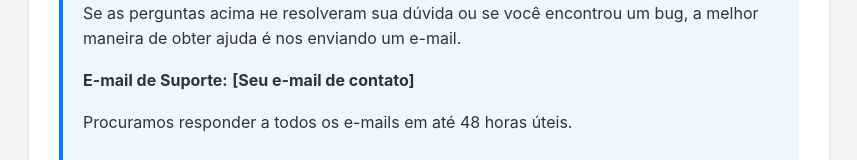
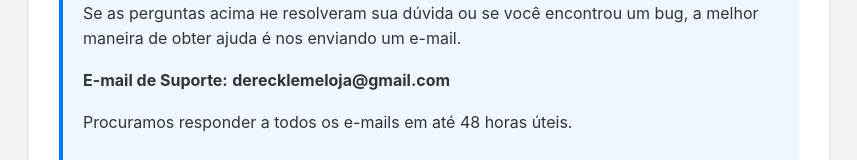
Before and after one commit to dereckleme/politica-privacidade, a plain HTML site: page suporte.html in a window 1280 px wide. Shown: the part 829-989 px from the top of the page, without its empty margins (211-1068 px from the left). Drawn offline with Linux system fonts and the light colour scheme.

Commit message:
Update suporte.html

```diff
--- a/suporte.html
+++ b/suporte.html
@@ -57,7 +57,7 @@
         <div class="contact-info">
             <h2>Entre em Contato</h2>
             <p>Se as perguntas acima не resolveram sua dúvida ou se você encontrou um bug, a melhor maneira de obter ajuda é nos enviando um e-mail.</p>
-            <p><strong>E-mail de Suporte:</strong> <strong>[Seu e-mail de contato]</strong></p>
+            <p><strong>E-mail de Suporte:</strong> <strong>derecklemeloja@gmail.com</strong></p>
             <p>Procuramos responder a todos os e-mails em até 48 horas úteis.</p>
         </div>
     </div>
```
